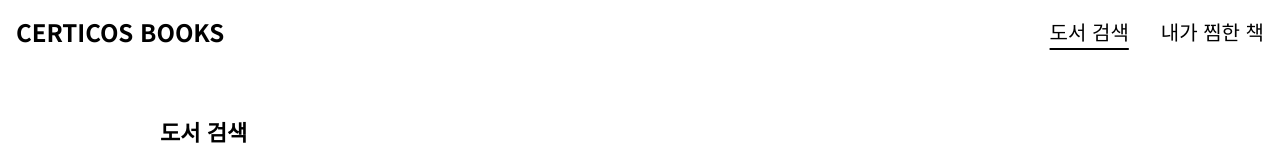
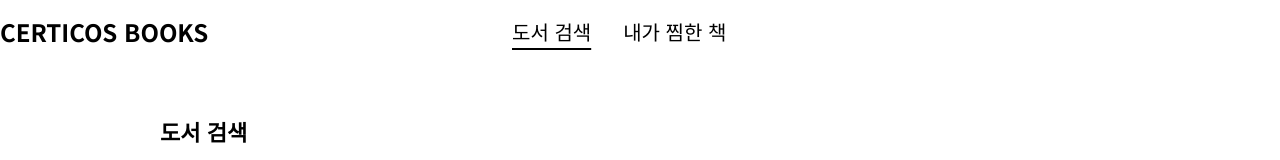
Before and after one commit to candymask0712/book-search-project, a React (Vite) app: page / in a window 1280 px wide. Shown: the top 160 px of the page. Built offline with nearby package versions, Linux system fonts and the light colour scheme; no server answers.

Commit message:
fix: 헤더 관련 css 수정 및 주석으로 할 일 추가

```diff
--- a/src/components/header/Header.tsx
+++ b/src/components/header/Header.tsx
@@ -1,3 +1,4 @@
+// TODO: 명령어로 react import 삭제
 import React from 'react';
 import HeaderNav from './HeaderNav';
 import HeaderLogo from './HeaderLogo';
@@ -5,9 +6,13 @@
 const Header: React.FC = () => {
   return (
     <header className="w-full bg-palette-white fixed top-0 z-30">
-      <div className="max-w-screen-xl mx-auto px-4 h-16 flex items-center justify-between">
-        <HeaderLogo />
-        <HeaderNav />
+      <div className="max-w-screen-xl mx-auto h-16 flex items-center">
+        <div className="flex-[4]">
+          <HeaderLogo />
+        </div>
+        <div className="flex-[6]">
+          <HeaderNav />
+        </div>
       </div>
     </header>
   );
```
